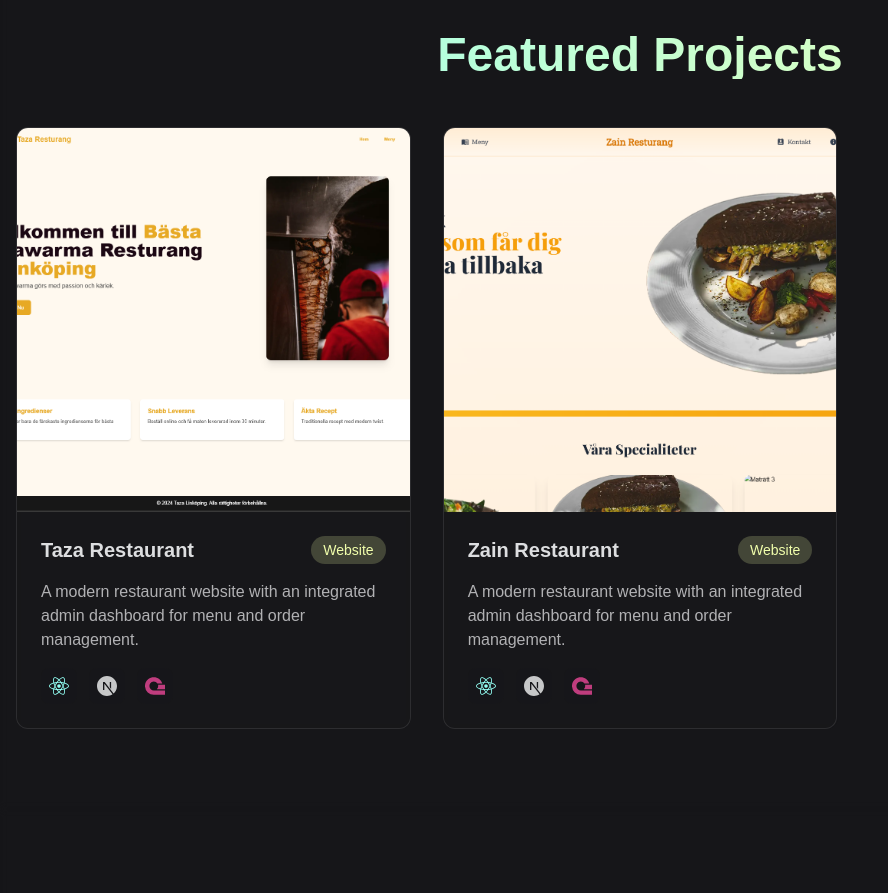
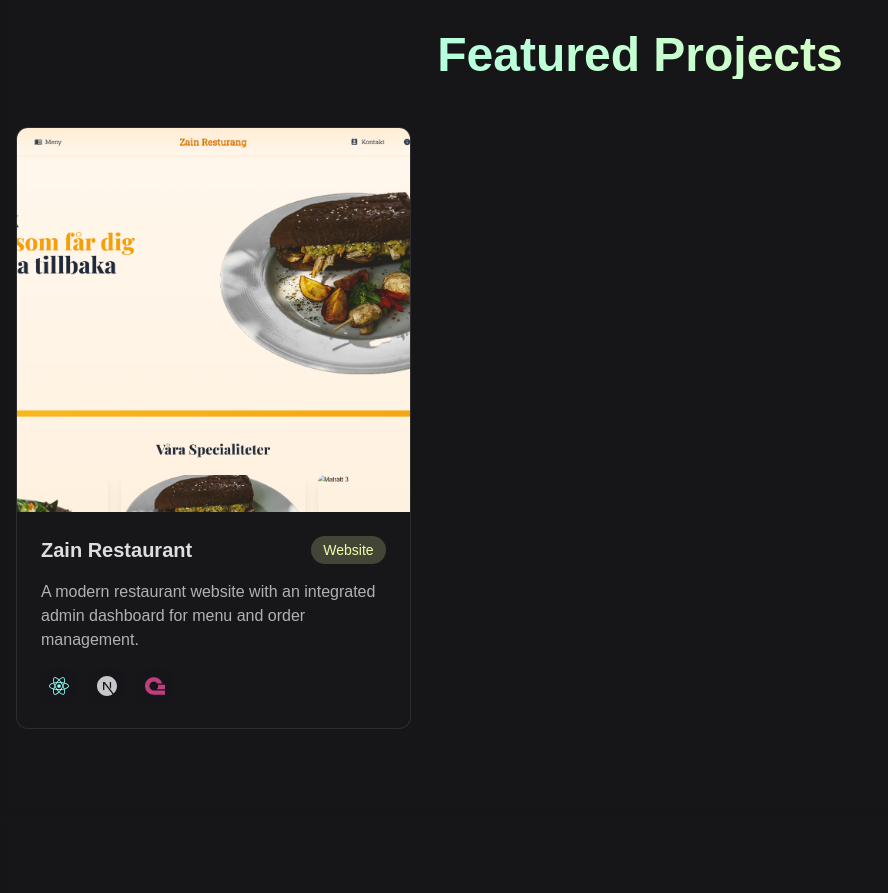
Before and after one commit to rshsh04/portfolio, a Next.js app: page / in a window 1280 px wide. Shown: the part 1420-2313 px from the top of the page, without its empty margins (0-888 px from the left). Built offline with nearby package versions, Linux system fonts and the light colour scheme.

Commit message:
updated projects

```diff
--- a/src/components/main.tsx
+++ b/src/components/main.tsx
@@ -104,41 +104,12 @@ const notify=()=> toast.success("📩 Email address copied! You're ready to past
 
 
                           <div className="grid grid-cols-1 md:grid-cols-2 lg:grid-cols-3 gap-8">
-                        <Link href="" className="group bg-base-100/50 backdrop-blur-sm rounded-xl overflow-hidden border border-neutral/10 hover:border-primary/20 transition-all duration-300">
-                            <div className="relative h-96 w-full overflow-hidden">
-                                <Image
-                                    src="/taza.png"
-                                    alt="Taza Restaurant"
-                                    fill
-                                    className="object-cover group-hover:scale-105 transition-transform duration-300"
-                                />
-                            </div>
-                            <div className="p-6">
-                                <div className="flex items-center justify-between mb-4">
-                                    <h3 className="text-xl font-semibold text-neutral/90">Taza Restaurant</h3>
-                                    <span className="px-3 py-1 text-sm bg-secondary/20 text-secondary rounded-full">Website</span>
-                                </div>
-                                <p className="text-neutral/70 mb-4">
-                                    A modern restaurant website with an integrated admin dashboard for menu and order management.
-                                </p>
-                                <div className="flex items-center gap-3">
-                                    <div className="p-2 bg-base-100/30 rounded-lg">
-                                        <FaReact className="w-5 h-5 text-primary" />
-                                    </div>
-                                    <div className="p-2 bg-base-100/30 rounded-lg">
-                                        <SiNextdotjs className="w-5 h-5 text-neutral/80" />
-                                    </div>
-                                    <div className="p-2 bg-base-100/30 rounded-lg">
-                                        <SiAppwrite className="w-5 h-5 text-pink-500/80" />
-                                    </div>
-                                </div>
-                            </div>
-                        </Link>
 
 
 
 
-                        <Link href="" className="group bg-base-100/50 backdrop-blur-sm rounded-xl overflow-hidden border border-neutral/10 hover:border-primary/20 transition-all duration-300">
+
+                        <Link href="https://zainr.vercel.app/" target="_blank" className="group bg-base-100/50 backdrop-blur-sm rounded-xl overflow-hidden border border-neutral/10 hover:border-primary/20 transition-all duration-300">
                             <div className="relative h-96 w-full overflow-hidden">
                                 <Image
                                     src="/zain.png"
```
